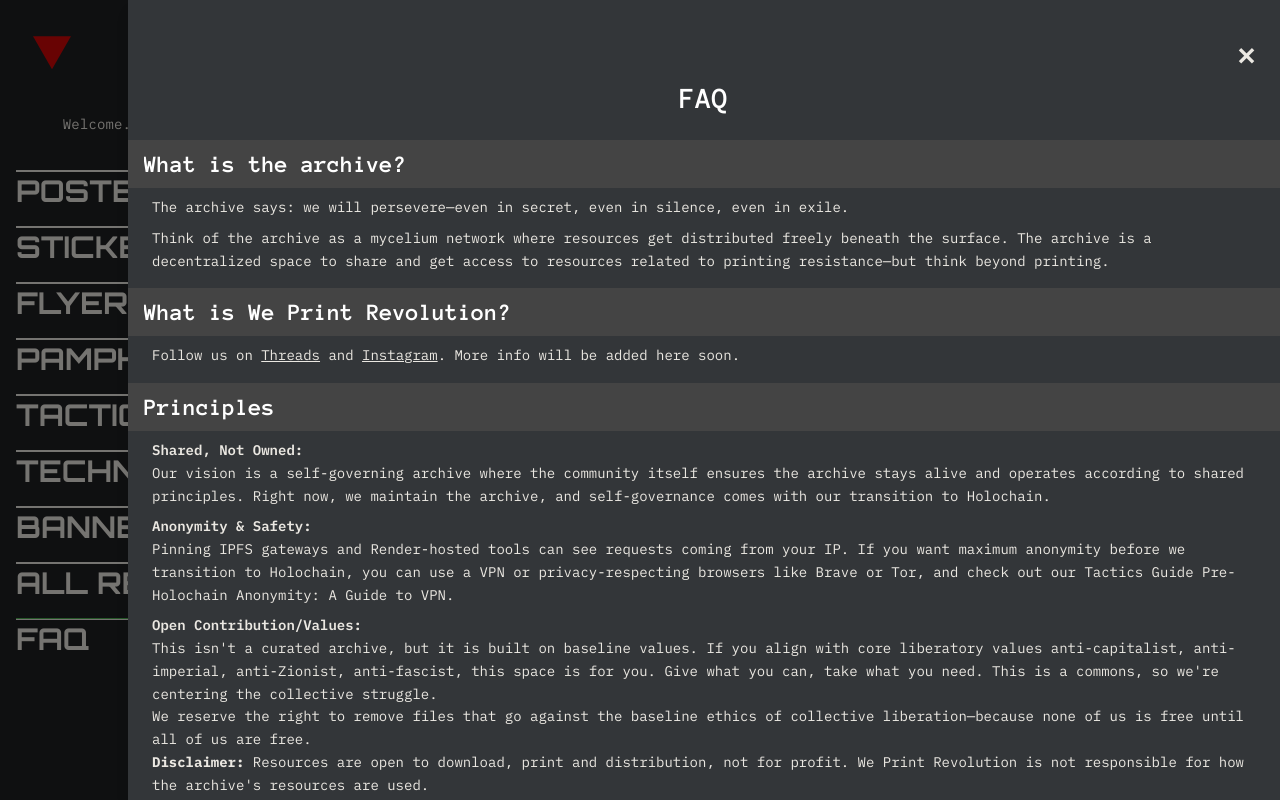
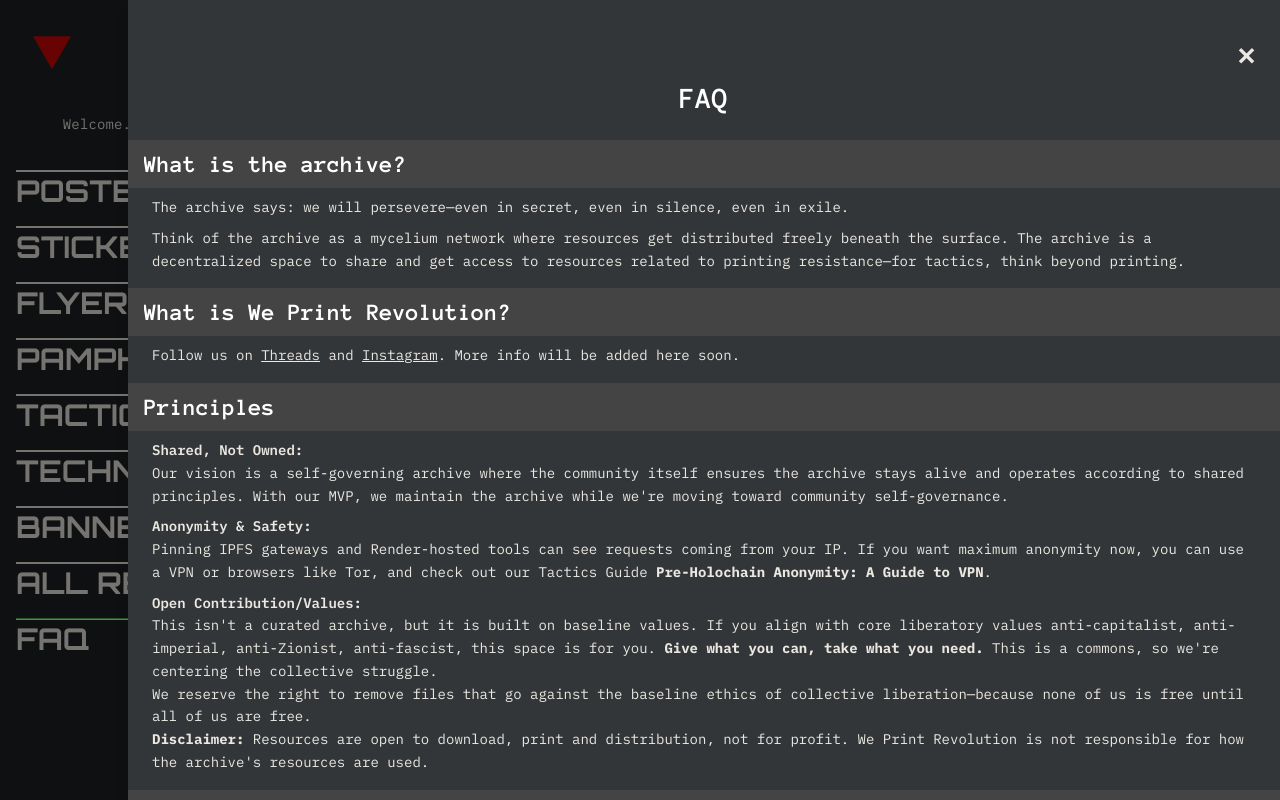
Before and after one commit to Damil001/pinata-image-api, a Next.js app in the folder frontend/: page / in a window 1280 px wide. Both pictures are taken after a click on the link "FAQ". Built offline with nearby package versions, Linux system fonts and the light colour scheme.

Commit message:
refactor: update FAQModal and menu content for clarity and improved user understanding

```diff
--- a/frontend/src/components/FAQModal/FAQModal.tsx
+++ b/frontend/src/components/FAQModal/FAQModal.tsx
@@ -99,7 +99,7 @@ const FAQModal: React.FC<FAQModalProps> = ({ isOpen, onClose }) => {
                 Think of the archive as a mycelium network where resources get
                 distributed freely beneath the surface. The archive is a
                 decentralized space to share and get access to resources related
-                to printing resistance—but think beyond printing.
+                to printing resistance—for tactics, think beyond printing.
               </p>
             </div>
           </div>
@@ -143,8 +143,8 @@ const FAQModal: React.FC<FAQModalProps> = ({ isOpen, onClose }) => {
                 <p>
                   Our vision is a self-governing archive where the community
                   itself ensures the archive stays alive and operates according
-                  to shared principles. Right now, we maintain the archive, and
-                  self-governance comes with our transition to Holochain.
+                  to shared principles. With our MVP, we maintain the archive
+                  while we&apos;re moving toward community self-governance.
                 </p>
               </div>
 
@@ -152,10 +152,10 @@ const FAQModal: React.FC<FAQModalProps> = ({ isOpen, onClose }) => {
                 <p className="font-semibold">Anonymity & Safety:</p>
                 <p>
                   Pinning IPFS gateways and Render-hosted tools can see requests
-                  coming from your IP. If you want maximum anonymity before we
-                  transition to Holochain, you can use a VPN or
-                  privacy-respecting browsers like Brave or Tor, and check out
-                  our Tactics Guide Pre-Holochain Anonymity: A Guide to VPN.
+                  coming from your IP. If you want maximum anonymity now, you
+                  can use a VPN or browsers like Tor, and check out our Tactics
+                  Guide <strong>Pre-Holochain Anonymity: A Guide to VPN</strong>
+                  .
                 </p>
               </div>
 
@@ -165,9 +165,9 @@ const FAQModal: React.FC<FAQModalProps> = ({ isOpen, onClose }) => {
                   This isn&apos;t a curated archive, but it is built on baseline
                   values. If you align with core liberatory values
                   anti-capitalist, anti-imperial, anti-Zionist, anti-fascist,
-                  this space is for you. Give what you can, take what you need.
-                  This is a commons, so we&apos;re centering the collective
-                  struggle.
+                  this space is for you.{" "}
+                  <strong>Give what you can, take what you need.</strong> This
+                  is a commons, so we&apos;re centering the collective struggle.
                 </p>
                 <p>
                   We reserve the right to remove files that go against the
@@ -192,13 +192,14 @@ const FAQModal: React.FC<FAQModalProps> = ({ isOpen, onClose }) => {
               which stands for Interplanetary File System. IPFS is a system for
               storing and sharing files across many computers instead of one
               central server. Each file has a unique code, so it can be found
-              and accessed anywhere on the network. This makes files resilient,
-              permanent, and hard to censor, and lets people share content
-              directly without relying on a single company or server.
+              and accessed anywhere on the network. This makes files{" "}
+              <strong>resilient, permanent, and hard to censor</strong>, and
+              lets people share content directly without relying on a single
+              company or server.
             </p>
           </div>
 
-          <MenuHeading name="How is the archive built?" />
+          <MenuHeading name="How is the first version of the archive built?" />
           <div className="pl-4 pr-4 sm:pl-6 sm:pr-6 mb-4 mt-2">
             <div
               className={`text-[#EBE8E2] text-xs sm:text-sm ${ibmPlexMono.className} font-normal leading-relaxed space-y-2`}
--- a/frontend/src/components/atoms/menu/menu.tsx
+++ b/frontend/src/components/atoms/menu/menu.tsx
@@ -63,25 +63,11 @@ export default function Menu() {
                 className={`text-[#EBE8E2] text-xs sm:text-sm ${ibmPlexMono.className} font-normal leading-relaxed space-y-4`}
               >
                 <p>
-                  Why decentralized? Because repression and surveillance are
-                  growing fast, and we need safe tools that cannot be censored,
-                  or shut down. Our first practical version of the archive (our
-                  MVP) is a stepping stone toward full decentralization.
-                </p>
-
-                <p>
-                  Because Transparency is one of our core values, here you can
-                  learn about how we built the archive, and what that means for
-                  you until we transition to Holochain.
-                </p>
-
-                <p>
-                  We&apos;re building this to last and withstand pressure before
-                  it escalates. Currently, we&apos;re using a peer-to-peer
-                  network to store & distribute the resources while the
-                  interface itself is still centralized, meaning we haven&apos;t
-                  eliminated all potentially traceable steps yet, which comes
-                  with our Holochain version.
+                  Currently, we&apos;re using a peer-to-peer network to store &
+                  distribute the resources while the interface itself is still
+                  centralized, meaning we haven&apos;t eliminated all
+                  potentially traceable steps yet, which comes with our
+                  Holochain version.
                 </p>
 
                 <div>
@@ -143,30 +129,6 @@ export default function Menu() {
                 </p>
               </div>
             </div>
-
-            <MenuHeading name="The Future with Holochain" />
-            <div className="pl-4 pr-4 sm:pl-6 sm:pr-6 mb-4 mt-2">
-              <div
-                className={`text-[#EBE8E2] text-xs sm:text-sm ${ibmPlexMono.className} font-normal leading-relaxed space-y-2`}
-              >
-                <p>
-                  With Holochain files and metadata are fully peer-to-peer,
-                  eliminating central servers that could log activity—anonymity
-                  then is built into the network. There are no central servers
-                  to log activity, no gateway IPs to track, and no single point
-                  of failure.
-                </p>
-                <p className="font-semibold">
-                  If WPR disappeared tomorrow, the archive would continue
-                  running on all participating devices.
-                </p>
-                <p>
-                  This creates a self-sustaining, decentralized archive built on
-                  shared stewardship, safety, and anonymity.
-                </p>
-              </div>
-            </div>
-
             <MenuHeading name="Open Contribution/ Principles" />
             <div className="pl-4 pr-4 sm:pl-6 sm:pr-6 mb-4 mt-2">
               <div
@@ -175,11 +137,6 @@ export default function Menu() {
                 <p>
                   This isn&apos;t a curated archive, but it is built on baseline
                   values.
-                </p>
-                <p>
-                  If you align with core liberatory values, anti-capitalist,
-                  anti-colonial, anti-imperial, anti-Zionist, anti-fascist,
-                  anti-racist, this space is for you.
                 </p>
                 <p className="font-semibold">
                   Give what you can, take what you need.
```
